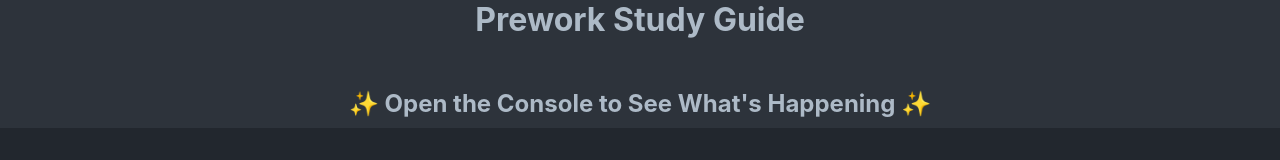
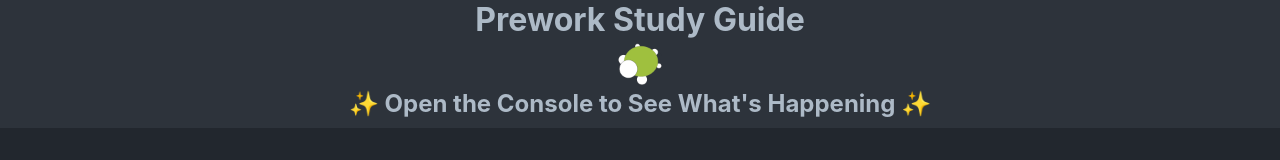
Before and after one commit to NukeTurtle/prework-study-guide, a plain HTML site: page index.html in a window 1280 px wide. Shown: the top 160 px of the page. Drawn offline with Linux system fonts and the light colour scheme; the site is published under a folder, as on GitHub Pages, so addresses that start at the root find nothing.

Commit message:
amend path to image

```diff
--- a/assets/style.css
+++ b/assets/style.css
@@ -20,7 +20,7 @@ h1, h2 {
     text-align: center;
 }
 .img {
-    background-image: url("/prework-study-guide/assets/spOOky-color.png");
+    background-image: url("spOOky-color.png");
     background-size: contain;
     background-repeat: no-repeat;
     background-position: center;
--- a/index.html
+++ b/index.html
@@ -11,7 +11,7 @@
   <body>
     <header id="top">
       <h1>Prework Study Guide</h1>
-      <div class="img" src="./assets/bowtie-cat.png" alt="Profile image of cat wearing a bow tie."></div>
+      <div class="img" alt="Profile image of line drawing of a turtle." title="Profile image of line drawing of a turtle."></div>
       <h2>✨ Open the Console to See What's Happening ✨</h2>
     </header>
     <main>
```
